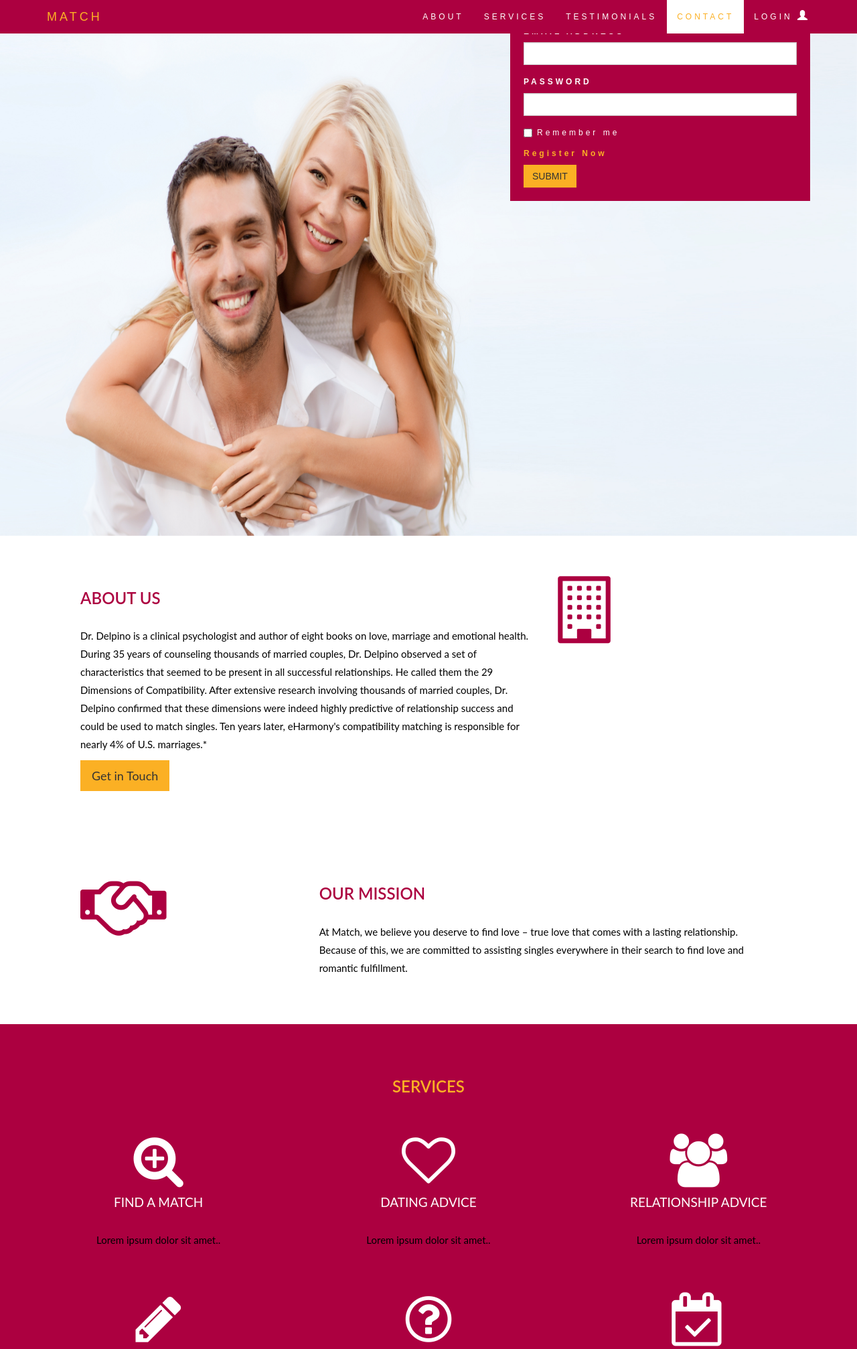
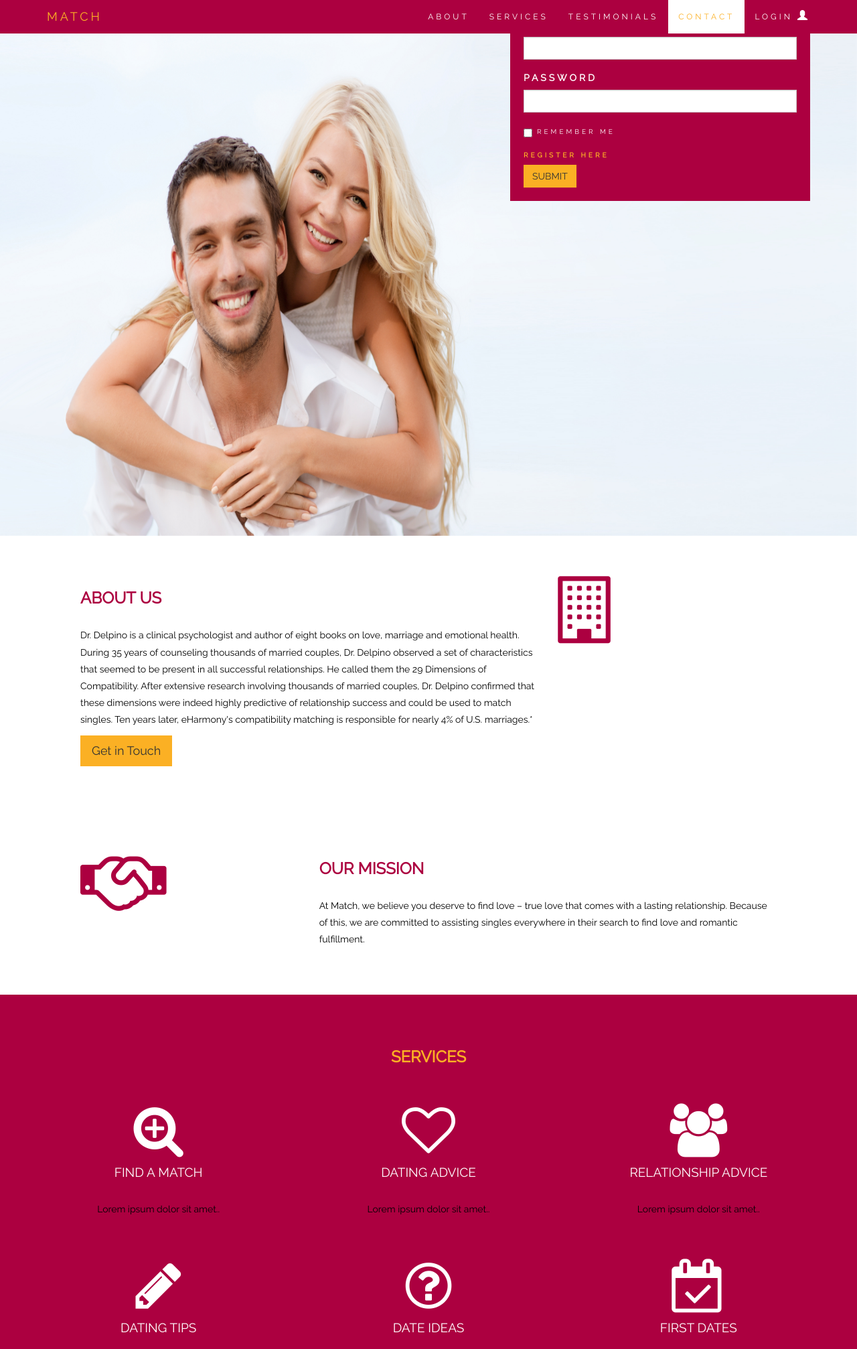
Before and after one commit to NBDelpino1/OnlineDating, a PHP site: page / in a window 1280 px wide. Shown: the top 2014 px of the page at 67% size. Run offline with PHP 8.4, Linux system fonts and the light colour scheme; some libraries are stand-ins or nearby versions.

Commit message:
cleaned up files, made minor adjustments

```diff
--- a/css/style2.css
+++ b/css/style2.css
@@ -1,11 +1,57 @@
+/*===========================================================================================================================*/
+/* BODY / GENRAL STYLING */
+/*===========================================================================================================================*/
+
+/* General Font & Line Height */
+body {
+    font-family: 'Raleway', sans-serif;
+    line-height: 1.8;
+}
+
+/* Container With Padding */
+.containerWithPadding {
+    padding: 60px 50px;
+}
+
+/* Container Without Padding */
+.containerWithoutPadding {
+    padding: 0;
+}
+
+/* Column Styling */
+@media screen and (max-width: 768px) {
+    .col-sm-4 {
+        text-align: center;
+        margin: 25px 0;
+    }
+}
+
+/* h2 General Styling */
+h2 {
+    font-size: 24px;
+    text-transform: uppercase;
+    color: #AC0040;
+    font-weight: 600;
+    margin-bottom: 30px;
+}
+
+/* h4 General Styling */
+h4 {
+    font-size: 19px;
+    line-height: 1.375em;
+    color: #AC0040;
+    font-weight: 400;
+    margin-bottom: 30px;
+}
+
+/* h4 no margin top or bottom */
+.h4_WithoutMarginTopBottom {
+    margin-top: 0;
+    margin-bottom: 0;
+}
 /*===========================================================================================================================*/
 /* NAVBAR STYLING */
 /*===========================================================================================================================*/
-
-/* Navbar Color */
-.navbar>.container .navbar-brand, .navbar>.container-fluid .navbar-brand {
-    color: #FBB024;
-}
 
 /* General Navbar Styling */
 .navbar {
@@ -17,46 +63,56 @@
     line-height: 1.42857143 !important;
     letter-spacing: 4px;
     border-radius: 0;
-    font-family: Montserrat, sans-serif;
+    font-family: 'Raleway', sans-serif;
 }
 
-/* Navbar Link Styling */
+/* Navbar Logo Color */
+.navbar>.container .navbar-brand, .navbar>.container-fluid .navbar-brand {
+    color: #FBB024;
+}
+
+/* Navbar Links Color */
 .navbar li a, .navbar .navbar-brand {
     color: #fff;
 }
 
-/* When User hovers over Navbar Link */
+/* Navbar Links change Color on hover */
 .navbar-nav li a:hover, .navbar-nav li.active a {
     color: #FBB024 !important;
     background-color: #fff !important;
 }
 
-/*  Hamburger color */
+/*  Navbar Hamburger Color */
 .navbar-toggle .icon-bar {
+    background-color: #FFFFFF;
+}
 
-    background-color: #FFFFFF;
+/* Icons Styling */
+.navIcon {
+    font-size: 15px;
 }
 
 /*===========================================================================================================================*/
 /* HERO STYLING */
 /*===========================================================================================================================*/
 
+/* Image General Sizing */
 .carousel-inner img {
     /*-webkit-filter: grayscale(90%);*/
     /*filter: grayscale(90%); !* make all photos black and white *!*/
-    width: 100%; /* Set width to 100% */
+    width: 100%;
     margin: auto;
 }
 
-/*Desktop image size*/
+/* Image Desktop Sizing */
 .carousel-inner>.item>a>img, .carousel-inner>.item>img {
     height:800px;
 }
 
-/*Handle image responsiveness when mobile*/
+/* Image Mobile Responsiveness */
 @media only screen and (max-width: 500px) {
     .carousel-inner>.item>a>img, .carousel-inner>.item>img {
-        width: 100%; /* Set width to 100% */
+        width: 100%;
         margin: auto;
         height:auto;
     }
@@ -66,19 +122,23 @@
 /* TESTIMONIAL CAROUSEL STYLING */
 /*===========================================================================================================================*/
 
+/* Carousel Controls */
 .carousel-control.right, .carousel-control.left {
     background-image: none;
-    color: #f4511e;
+    color: #FBB024;
 }
 
+/* Carousel Indicators */
 .carousel-indicators li {
-    border-color: #f4511e;
+    border-color: #FBB024;
 }
 
+/* Carousel Indicators */
 .carousel-indicators li.active {
-    background-color: #f4511e;
+    background-color: #FBB024;
 }
 
+/* Carousel Comments Text Styling */
 .item h4 {
     font-size: 19px;
     line-height: 1.375em;
@@ -87,6 +147,7 @@
     margin: 70px 0;
 }
 
+/* Carousel Name & Address Text Styling */
 .item span {
     font-style: normal;
 }
@@ -95,11 +156,12 @@
 /* ICON SLIDE IN EFFECTS*/
 /*===========================================================================================================================*/
 
-/* Icon Slide In effects */
+/* Hide Icons Initially */
 .slideanim {
     visibility:hidden;
 }
 
+/* Slide Icons Into View Action*/
 .slide {
     animation-name: slide;
     -webkit-animation-name: slide;
@@ -133,204 +195,166 @@
 }
 
 /*===========================================================================================================================*/
-/* VARIOUS SECTION STYLES */
+/* ABOUT & MISSION SECTION */
 /*===========================================================================================================================*/
 
-/* ABOUT ==================================================== */
-
+/* Div Styling */
 #about, #values {
     background-color: #FFFFFF;
     color: black;
 }
-/*About Icons*/
-.about {
+/* Icons Styling */
+.aboutIcon {
     color: #AC0040;
     font-size: 100px;
 }
 
-/* SERVICES ==================================================== */
+/*===========================================================================================================================*/
+/* SERVICES SECTION */
+/*===========================================================================================================================*/
 
+/* Div Styling */
 #services {
     background-color: #AC0040;
     color: black;
+    font-family: 'Raleway', sans-serif;
 }
 
-/* Services h2 styling */
-.yellow {
+/* h2 styling */
+.yellowText {
     color: #FBB024;
 }
 
-/* Services h4 styling */
-.white {
+/* h4 styling */
+.whiteText {
     color: #FFFFFF;
 }
 
-/* Services Icon Styling */
-.servicesIcons {
+/* Icons Styling */
+.serviceIcon {
     color: white;
     font-size: 80px;
 }
 
-/* TESTIMONIALS ================================================= */
+/*===========================================================================================================================*/
+/* TESTIMONIALS SECTION */
+/*===========================================================================================================================*/
 
+/* Div Styling */
 #tesitmonials {
-    /*background-color: #2d4780;*/
+    font-family: 'Raleway', sans-serif;
 }
 
-#myCarousel {
-    /*background-color: yellow;*/
+/*h4 Styling*/
+.blackText {
+    color: black;
 }
 
-.glyphicon-chevron {
-    color: red;
+/* Thumnail Styling*/
+.thumbnail {
+    padding: 0 0 15px 0;
+    border: none;
+    border-radius: 0;
 }
 
-/* CONTACT ======================================================*/
+/* Image Styling */
+.thumbnail img {
+    width: 100%;
+    height: 100%;
+    margin-bottom: 10px;
+}
 
+/*===========================================================================================================================*/
+/* CONTACT SECTION */
+/*===========================================================================================================================*/
+
+/* Div Styling */
 #contact {
     background-color: #AC0040;
     color: #FFFFFF;
 }
 
-/*Contact Icons*/
+/* Icons Styling */
 .contact {
     color: #FBB024;
     font-size: 30px;
 }
 
-/*Page Buttons*/
+/*===========================================================================================================================*/
+/* FOOTER SECTION */
+/*===========================================================================================================================*/
+
+/* Background Color */
+footer {
+    background-color: #AC0040;
+}
+
+/* Navigation Arrow */
+.footerNavArrow {
+    font-size: 30px;
+    margin-bottom: 20px;
+    color: #FBB024;
+}
+
+/* Icons Styling */
+.footerIcon {
+    color: #FFFFFF;
+    font-size: 40px;
+    padding-left: 25px;
+    padding-right: 25px;
+}
+
+
+/*===========================================================================================================================*/
+/* PAGE BUTTONS */
+/*===========================================================================================================================*/
+
+/* Button Styling */
 .btn-default {
     background-color: #FBB024;
     border-color: #FBB024;
     border-radius:0;
 }
 
-/* FOOTER ======================================================= */
-
-footer {
-    background-color: #AC0040;
-}
-
-/* Footer Arrow */
-.footarrow {
-    font-size: 30px;
-    margin-bottom: 20px;
-    color: #FBB024;
-}
-
-/*Footer Social Icons*/
-.footicon {
-    color: #FFFFFF;
-    font-size: 40px;
-    padding-left: 25px;
-    padding-right: 25px;
-}
-
 /*===========================================================================================================================*/
-/*THUMBNAILS*/
-/*===========================================================================================================================*/
-.thumbnail {
-    padding: 0 0 15px 0;
-    border: none;
-    border-radius: 0;
-}
-
-.thumbnail img {
-    width: 100%;
-    height: 100%;
-    margin-bottom: 10px;
-}
-
-
-/*===========================================================================================================================*/
-/*TODO: EVERYTHING BELOW HERE IS STILL IN TESTING PHASE*/
+/* FORM */
 /*===========================================================================================================================*/
 
-/* Icons Styling */
-.glyphicon {
-    font-size: 100px;
-}
-
-
-.login {
-    font-size: 15px;
-}
-
-
-/*Containers with no padding*/
-.fullscreen {
-    padding: 0;
-}
-
-/*Containers with padding*/
-.pad {
-    padding: 60px 50px;
-}
-
-/* h4 no margin */
-.noMarginBottom {
-    margin-top: 0;
-    margin-bottom: 0;
-}
-
-body {
-    font: 400 15px Lato, sans-serif;
-    line-height: 1.8;
-    color: #818181;
-}
-
-.navbar {
-    font-family: Montserrat, sans-serif;
-}
-
-
-h2 {
-    font-size: 24px;
-    text-transform: uppercase;
-    color: #AC0040;
-    font-weight: 600;
-    margin-bottom: 30px;
-}
-
-h4 {
-    font-size: 19px;
-    line-height: 1.375em;
-    color: #AC0040;
-    font-weight: 400;
-    margin-bottom: 30px;
-}
-
-/*===========================================================================================================================*/
-/*FORM Styling*/
+/* Layout */
 form {
-    padding:20px;
-    width:35%;
     position: absolute;
     bottom: 500px;
     right: 70px;
     background-color: #AC0040;
     color: #FFFFFF;
     letter-spacing: 4px;
-    font-size: 12px;
-    font-family: Montserrat, sans-serif;
+    font-family: 'Raleway', sans-serif;
+    padding:20px;
+    width:35%;
 }
 
-
-/*Input Box square corners*/
+/* Input Box Square Corners */
 .form-control {
     border-radius: 0;
 }
 
-
-/*TEMPORARY TODO*/
-.logintext {
-    font-family: Montserrat, sans-serif;
-    z-index: 9999;
-    font-weight: 600;
+/* Member Login Text Styling*/
+.loginCTA {
+    font-family: 'Raleway', sans-serif;
     color: #FBB024;
 }
 
-/*Handle image responsiveness when mobile*/
+/* Secondary Text Inside Form */
+.formSecText {
+    font-size: 10px;
+}
+
+/* Help Position Form */
+.carousel-inner {
+    position: relative;
+}
+
+/* Form Position When Mobile */
 @media only screen and (max-width: 500px) {
     form {
         width: 100%; /* Set width to 100% */
@@ -341,28 +365,6 @@ form {
     }
 }
 
-/*Position this relative so form can be positioned where I want it*/
-.carousel-inner {
-    position: relative;
-}
-
-
-/* Icons Styling */
-.glyphicon {
-    font-size: 30px;
-}
-
-
-.login {
-    font-size: 15px;
-}
-
 /*===========================================================================================================================*/
-
-/* Column styling */
-@media screen and (max-width: 768px) {
-    .col-sm-4 {
-        text-align: center;
-        margin: 25px 0;
-    }
-}
+/* END */
+/*===========================================================================================================================*/
--- a/index.html
+++ b/index.html
@@ -8,7 +8,7 @@
     <title>Match.com Bootstrap</title>
     <link rel="stylesheet" href="https://maxcdn.bootstrapcdn.com/bootstrap/3.3.7/css/bootstrap.min.css" integrity="sha384-BVYiiSIFeK1dGmJRAkycuHAHRg32OmUcww7on3RYdg4Va+PmSTsz/K68vbdEjh4u" crossorigin="anonymous">
     <!-- Google Fonts -->
-    <link href="https://fonts.googleapis.com/css?family=Kaushan+Script" rel="stylesheet">
+    <link href="https://fonts.googleapis.com/css?family=Raleway" rel="stylesheet">
     <!-- Font Awesome -->
     <link rel="stylesheet" href="https://cdnjs.cloudflare.com/ajax/libs/font-awesome/4.7.0/css/font-awesome.min.css">
     <!-- My CSS -->
@@ -34,14 +34,14 @@
                     <li><a href="#services">SERVICES</a></li>
                     <li><a href="#tesitmonials">TESTIMONIALS</a></li>
                     <li><a href="#contact">CONTACT</a></li>
-                    <li><a href="#">LOGIN <span class="glyphicon glyphicon-user login" aria-hidden="true"></span></a></li>
+                    <li><a href="#">LOGIN <span class="glyphicon glyphicon-user navIcon" aria-hidden="true"></span></a></li>
                 </ul>
             </div>
         </div>
     </nav>
 
     <!-- Hero Section -->
-    <div class="container-fluid fullscreen">
+    <div class="container-fluid containerWithoutPadding">
         <!-- Wrapper for image -->
         <div class="carousel-inner">
             <div class="item active">
@@ -53,7 +53,7 @@
     <!--Login Form-->
     <div id="loginForm" class="container">
         <form>
-            <h3 class="logintext">MEMBER LOGIN</h3>
+            <h3 class="loginCTA">MEMBERS LOGIN</h3>
             <div class="form-group">
                 <label for="emailLogin">EMAIL ADDRESS</label>
                 <input type="email" class="form-control" id="emailLogin">
@@ -63,10 +63,10 @@
                 <input type="password" class="form-control" id="pwd">
             </div>
             <div class="checkbox">
-                <label><input type="checkbox"> Remember me</label>
+                <label class="formSecText"><input type="checkbox"> REMEMBER ME</label>
             </div>
             <div class="rememberMe">
-                <label for="pwd"><a class="yellow">Register Now</a></label>
+                <label class="formSecText"><a class="yellowText">REGISTER HERE</a></label>
             </div>
             <button type="submit" class="btn btn-default">SUBMIT</button>
         </form>
@@ -75,7 +75,7 @@
 
     <div class="container">
         <!-- About Section -->
-        <div id="about" class="container-fluid pad">
+        <div id="about" class="container-fluid containerWithPadding">
             <div class="row">
                 <div class="col-sm-8">
                     <h2 >ABOUT US</h2>
@@ -88,15 +88,15 @@
                     <button class="btn btn-default btn-lg">Get in Touch</button>
                 </div>
                 <div class="col-sm-4">
-                    <i class="fa fa-building-o about slideanim" aria-hidden="true"></i>
+                    <i class="fa fa-building-o aboutIcon slideanim" aria-hidden="true"></i>
                 </div>
             </div>
         </div>
 
-        <div id="values" class="container-fluid pad">
+        <div id="values" class="container-fluid containerWithPadding">
             <div class="row">
                 <div class="col-sm-4">
-                    <i class="fa fa-handshake-o about slideanim" aria-hidden="true"></i>
+                    <i class="fa fa-handshake-o aboutIcon slideanim" aria-hidden="true"></i>
                 </div>
                 <div class="col-sm-8">
                     <h2>OUR MISSION</h2>
@@ -108,48 +108,48 @@
         </div>
     </div>
 
-    <div id="services" class="container-fluid pad text-center">
-        <h2 class="yellow">SERVICES</h2>
+    <div id="services" class="container-fluid containerWithPadding text-center">
+        <h2 class="yellowText">SERVICES</h2>
         <br>
         <div class="row slideanim">
             <div class="col-sm-4">
-                <i class="fa fa-search-plus servicesIcons" aria-hidden="true"></i>
-                <h4 class="white">FIND A MATCH</h4>
+                <i class="fa fa-search-plus serviceIcon" aria-hidden="true"></i>
+                <h4 class="whiteText">FIND A MATCH</h4>
                 <p>Lorem ipsum dolor sit amet..</p>
             </div>
             <div class="col-sm-4">
-                <i class="fa fa-heart-o servicesIcons" aria-hidden="true"></i>
-                <h4 class="white">DATING ADVICE</h4>
+                <i class="fa fa-heart-o serviceIcon" aria-hidden="true"></i>
+                <h4 class="whiteText">DATING ADVICE</h4>
                 <p>Lorem ipsum dolor sit amet..</p>
             </div>
             <div class="col-sm-4">
-                <i class="fa fa-users servicesIcons" aria-hidden="true"></i>
-                <h4 class="white">RELATIONSHIP ADVICE</h4>
+                <i class="fa fa-users serviceIcon" aria-hidden="true"></i>
+                <h4 class="whiteText">RELATIONSHIP ADVICE</h4>
                 <p>Lorem ipsum dolor sit amet..</p>
             </div>
         </div>
         <br><br>
         <div class="row slideanim">
             <div class="col-sm-4">
-                <i class="fa fa-pencil servicesIcons" aria-hidden="true"></i>
-                <h4 class="white">DATING TIPS</h4>
+                <i class="fa fa-pencil serviceIcon" aria-hidden="true"></i>
+                <h4 class="whiteText">DATING TIPS</h4>
                 <p>Lorem ipsum dolor sit amet..</p>
             </div>
             <div class="col-sm-4">
-                <i class="fa fa-question-circle-o servicesIcons" aria-hidden="true"></i>
-                <h4 class="white">DATE IDEAS</h4>
+                <i class="fa fa-question-circle-o serviceIcon" aria-hidden="true"></i>
+                <h4 class="whiteText">DATE IDEAS</h4>
                 <p>Lorem ipsum dolor sit amet..</p>
             </div>
             <div class="col-sm-4">
-                <i class="fa fa-calendar-check-o servicesIcons" aria-hidden="true"></i>
-                <h4 class="white">FIRST DATES</h4>
+                <i class="fa fa-calendar-check-o serviceIcon" aria-hidden="true"></i>
+                <h4 class="whiteText">FIRST DATES</h4>
                 <p>Lorem ipsum dolor sit amet..</p>
             </div>
         </div>
     </div>
 
     <!-- Testimonials Section-->
-    <div id="tesitmonials" class="container-fluid pad text-center">
+    <div id="tesitmonials" class="container-fluid containerWithPadding text-center">
         <h2>TESTIMONIALS</h2>
         <div class="row text-center">
             <div class="col-sm-4">
@@ -171,7 +171,7 @@
     </div>
 
     <!-- Testimonial Carousel -->
-    <h2 class="text-center noMarginBottom">What our customers say</h2>
+    <h2 class="text-center h4_WithoutMarginTopBottom">What our customers say</h2>
     <div id="myCarousel" class="carousel slide text-center" data-ride="carousel">
         <!-- Indicators -->
         <ol class="carousel-indicators">
@@ -183,13 +183,13 @@
         <!-- Wrapper for slides -->
         <div class="carousel-inner" role="listbox">
             <div class="item active">
-                <h4>" Never thought we would find love online, we are glad we took the chance!! "<br><span style="font-style:normal;">.....Yavi Padilla &amp Eva Sanchez, Brooklyn NY</span></h4>
+                <h4 class="blackText">" Never thought we would find love online, we are glad we took the chance!! "<br><span style="font-style:normal;">.....Yavi Padilla &amp Eva Sanchez, Brooklyn NY</span></h4>
             </div>
             <div class="item">
-                <h4>" We were truly blessed to find a place where we could connect and eventually become soul mates "<br><span style="font-style:normal;">James and John Parker, Seattle WA</span></h4>
+                <h4 class="blackText">" We were truly blessed to find a place where we could connect and eventually become soul mates "<br><span style="font-style:normal;">James and John Parker, Seattle WA</span></h4>
             </div>
             <div class="item">
-                <h4>" 4 months in and we still can't believe it. This site works hard to make sure like minded people are connected "<br><span style="font-style:normal;">Jamie Jesip &amp Trey Loghorn, Atlanta GA</span></h4>
+                <h4 class="blackText">" 4 months in and we still can't believe it. This site works hard to make sure like minded people are connected "<br><span style="font-style:normal;">Jamie Jesip &amp Trey Loghorn, Atlanta GA</span></h4>
             </div>
         </div>
 
@@ -205,8 +205,8 @@
     </div>
 
     <!-- Contact Section -->
-    <div id="contact" class="container-fluid pad">
-        <h2 class="text-center yellow">CONTACT</h2>
+    <div id="contact" class="container-fluid containerWithPadding">
+        <h2 class="text-center yellowText">CONTACT</h2>
         <div class="row">
             <div class="col-sm-5">
                 <p>Contact us and we'll get back to you within 24 hours.</p>
@@ -236,12 +236,12 @@
     <!-- Footer -->
     <footer class="container-fluid text-center">
         <a href="#myPage" title="To Top">
-            <span class="glyphicon glyphicon-chevron-up footarrow"></span>
+            <span class="glyphicon glyphicon-chevron-up footerNavArrow"></span>
         </a>
         <p>
-            <a href="#"> <i class="fa fa-youtube footicon" ></i></a>
-            <a href="#"><i class="fa fa-twitter-square footicon" ></i></a>
-            <a href="#"><i class="fa fa-facebook-official footicon"></i></a>
+            <a href="#"> <i class="fa fa-youtube footerIcon" ></i></a>
+            <a href="#"><i class="fa fa-twitter-square footerIcon" ></i></a>
+            <a href="#"><i class="fa fa-facebook-official footerIcon"></i></a>
         </p>
     </footer>
 
```
